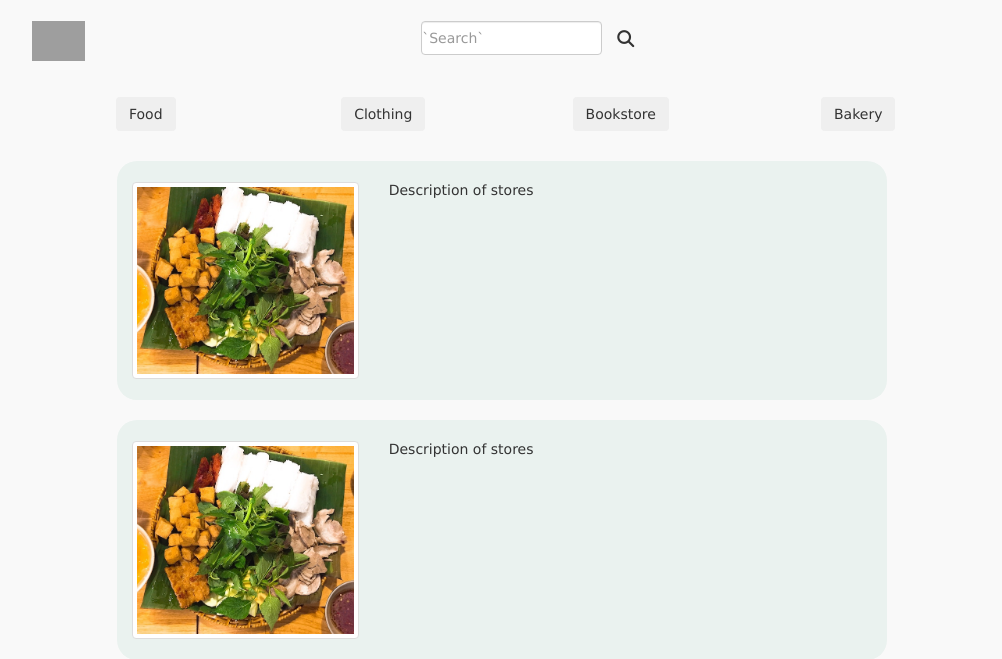
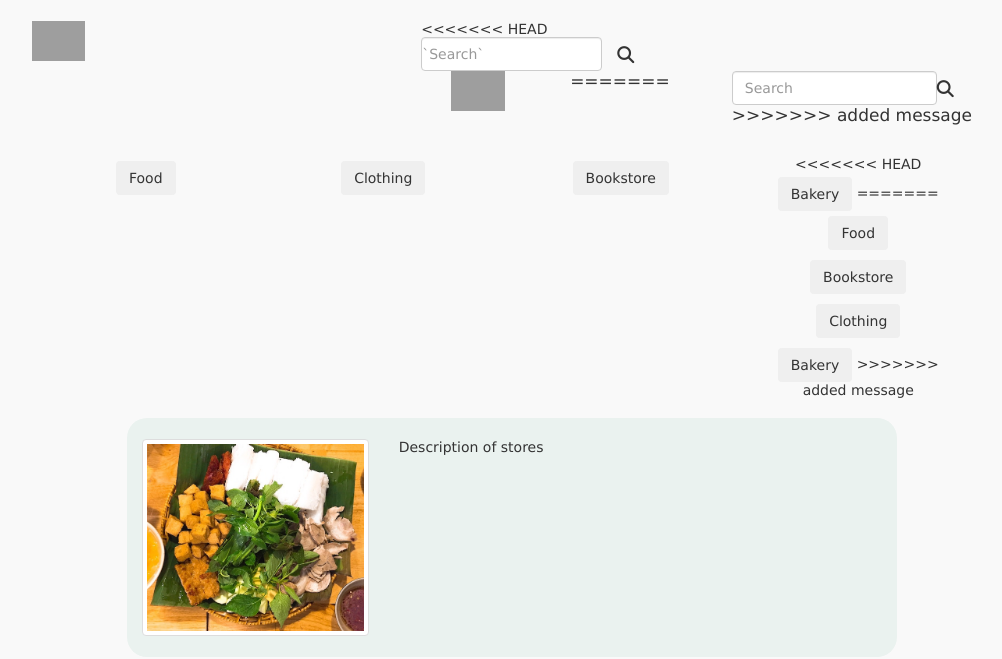
Before and after one commit to RicardoSerranoPena/fastq, a Node server app: page / in a window 1280 px wide. Shown: the top 659 px of the page, without its empty margins (138-1140 px from the left). Run offline with Node 20, Linux system fonts and the light colour scheme; some libraries are stand-ins or nearby versions; grey boxes are pictures that could not be loaded.

Commit message:
added message

```diff
--- a/public/stylesheets/style.css
+++ b/public/stylesheets/style.css
@@ -58,12 +58,20 @@ a {
 }
 
 .row-category {
+<<<<<<< HEAD
     display: flex;
     justify-content: center;
     padding-left: 1rem;
     padding-right: 1rem;
     padding-top: 1rem;
     border-radius: 0.5rem!important;
+=======
+  display: flex;
+  justify-content: center;
+  padding-left: 1rem;
+  padding-right: 1rem;
+  padding-top: 1rem;
+>>>>>>> added message
 }
 
 .col-category {
@@ -292,6 +300,7 @@ button:hover{
   align-items: center;
 }
 
+<<<<<<< HEAD
 @media only screen and (max-width: 650px){
     input[type=text]{
         width: 70%;
@@ -309,3 +318,9 @@ button:hover{
         font-size: 80% !important;
     }
 }
+=======
+
+.col-stores img {
+  max-width: 100%
+}
+>>>>>>> added message
--- a/views/partials/category.ejs
+++ b/views/partials/category.ejs
@@ -1,5 +1,6 @@
 <div class="container category-container">
     <div class="row row-category align-items-center text-center">
+<<<<<<< HEAD
         <div class="col-sm-3 col-category">
             <button type="button" class="btn btn-outline-info">Food</button>
         </div>
@@ -11,6 +12,19 @@
         </div>
         <div class="col-sm-3 col-category">
             <button type="button" class="btn btn-outline-info">Bakery</button>
+=======
+        <div class="col-3 col-category">
+            <button type="button" class="btn btn-outline-info">Food</button>
+        </div>
+        <div class="col-3 col-category">
+            <button type="button" class="btn btn-outline-primary">Bookstore</button>
+        </div>
+        <div class="col-3 col-category">
+            <button type="button" class="btn btn-outline-primary">Clothing</button>
+        </div>
+        <div class="col-3 col-category">
+            <button type="button" class="btn btn-outline-primary">Bakery</button>
+>>>>>>> added message
         </div>
     </div>
 </div>
--- a/views/partials/menu.ejs
+++ b/views/partials/menu.ejs
@@ -1,6 +1,7 @@
 <nav class="navbar navbar-search">
   <div class="container">
     <div class="row">
+<<<<<<< HEAD
       <div class="col-xs-5 logo">
         <img id="logo" style="height: 40px; max-width:100%" src="https://i.imgur.com/pSXYW34.png" alt="FastQ">
       </div>
@@ -10,6 +11,17 @@
             aria-label="Search">
             <i style="width: 5px"class="col-xs-2 fas fa-search" aria-hidden="true"></i>
           </form>
+=======
+      <div class="col-xs-3 logo">
+        <img id="logo" style="height: 40px; max-width:100%" src="https://i.imgur.com/mVq3COd.png" alt="FastQ">
+      </div>
+      <div class="col search-box">
+        <form class="form-inline active-cyan-4">
+          <input class="form-control form-control-sm mr-3 w-75" type="text" placeholder="Search"
+            aria-label="Search">
+          <i class="fas fa-search" aria-hidden="true"></i>
+        </form>
+>>>>>>> added message
       </div>
     </div>
   </div>
```
